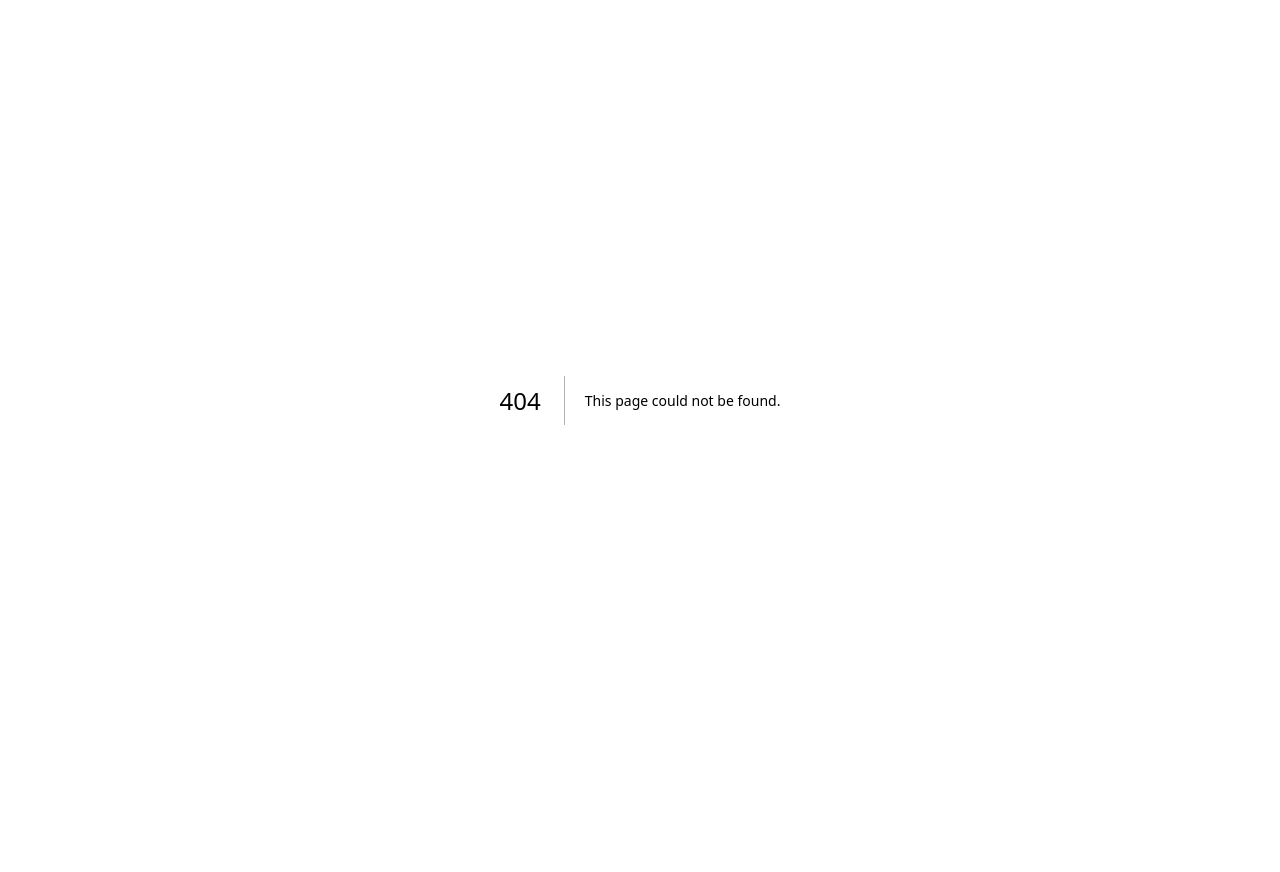
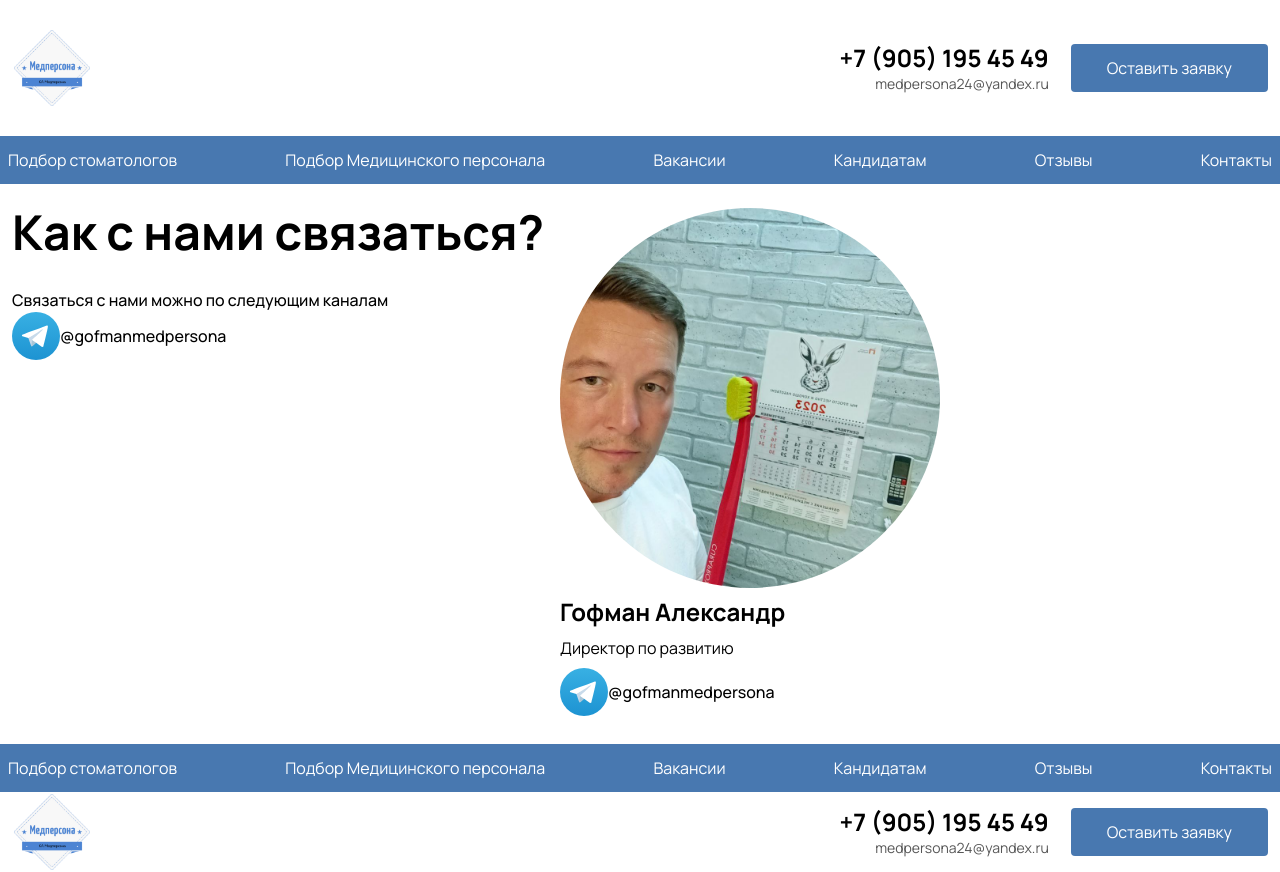
Before and after one commit to RVKPYATI/medpersona, a Next.js app: page /contacts in a window 1280 px wide. Before the commit this address had no page. Before the commit the page ends 800 px from the top, so only its background shows below. Built offline with nearby package versions, Linux system fonts and the light colour scheme.

Commit message:
add contacts page

```diff
--- /dev/null
+++ b/src/app/components/Contacts/ContactsPage.jsx
@@ -0,0 +1,53 @@
+import Image from "next/image";
+import Link from "next/link";
+
+export const ContactPage = () => {
+  return (
+    <div className="flex flex-wrap gap-4 mt-6">
+      <div className="">
+        <h1 className="text-5xl font-bold mb-8 ">Как с нами связаться?</h1>
+        <p className="font-medium">
+          Связаться с нами можно по следующим каналам
+        </p>
+        <Link href="https://t.me/gofmanmedpersona">
+          <div className="flex items-center">
+            <div>
+              <Image
+                src="/Telegram_logo.svg"
+                width={48}
+                height={48}
+                alt="svg"
+              />
+            </div>
+            <div className="font-medium">@gofmanmedpersona</div>
+          </div>
+        </Link>
+      </div>
+      <div>
+        <img
+          className="rounded-full w-[380px] h-[380px] object-cover"
+          src="/gofman_alexandr.jpg"
+          alt="Директор по развитию Александр Гофман"
+        />
+
+        <p className="text-2xl font-bold mt-2">Гофман Александр</p>
+        <p className="mt-2">Директор по развитию</p>
+        <div className="mt-2">
+          <Link href="https://t.me/gofmanmedpersona">
+            <div className="flex items-center">
+              <div>
+                <Image
+                  src="/Telegram_logo.svg"
+                  width={48}
+                  height={48}
+                  alt="svg"
+                />
+              </div>
+              <div className="font-medium">@gofmanmedpersona</div>
+            </div>
+          </Link>
+        </div>
+      </div>
+    </div>
+  );
+};
--- a/src/app/components/Logo/Logo.jsx
+++ b/src/app/components/Logo/Logo.jsx
@@ -1,8 +1,11 @@
 import Image from "next/image";
+import Link from "next/link";
 export const Logo = () => {
   return (
-    <div className="text-[#B4B4B4] text-[40px] font-bold ">
-      <Image src="/logo.png" width={80} height={80} alt="logo" />
-    </div>
+    <Link href="/">
+      <div className="text-[#B4B4B4] text-[40px] font-bold ">
+        <Image src="/logo.png" width={80} height={80} alt="logo" />
+      </div>
+    </Link>
   );
 };
--- a/src/app/components/Main/HeroSection.jsx
+++ b/src/app/components/Main/HeroSection.jsx
@@ -12,12 +12,12 @@ export const HeroSection = ({ openModal }) => {
       <div className="container mx-auto flex justify-center md:justify-between items-center flex-wrap px-3 text-center md:text-left">
         <div className="text-[#151515] max-w-[600px]">
           <h1 className="text-[50px] font-extrabold ">
-            Кадровое агенство Медперсона
+            Кадровое агентство Медперсона
           </h1>
           <p className="mb-8">
-            Поможем,когда самостоятельный поиск докторов не даёт результата, а
-            сторонние агенства по подбору персонала не имеют компетенций закрыть
-            узкие профильные задачи медицинского подбора кадров!
+            Поможем, когда самостоятельный поиск докторов не даёт результата, а
+            сторонние агентства по подбору персонала не имеют компетенций
+            закрыть узкие профильные задачи медицинского подбора кадров!
           </p>
           <Button title="Оставить заявку" onClick={openModal} />
         </div>
--- a/src/app/components/NavLinks/NavLinks.jsx
+++ b/src/app/components/NavLinks/NavLinks.jsx
@@ -37,7 +37,10 @@ export const NavLinks = ({ show }) => {
           </Link>
         </li>
         <li>
-          <Link href="#" className="text-[#FFFFFF] hover:bg-[#7198cc] p-2">
+          <Link
+            href="/contacts"
+            className="text-[#FFFFFF] hover:bg-[#7198cc] p-2"
+          >
             Контакты
           </Link>
         </li>
--- /dev/null
+++ b/src/app/contacts/layout.js
@@ -0,0 +1,17 @@
+import { Header } from "../components/Header/Header";
+import { Footer } from "../components/Footer/Footer";
+
+export const metadata = {
+  title: "КА МЕДПЕРСОНА | Конаткты",
+  description: "Кадровое агенство медперсона",
+};
+
+export default function Layout({ children }) {
+  return (
+    <>
+      <Header />
+      {children}
+      <Footer />
+    </>
+  );
+}
--- /dev/null
+++ b/src/app/contacts/page.js
@@ -0,0 +1,9 @@
+import { ContactPage } from "../components/Contacts/ContactsPage";
+
+export default function Contacts() {
+  return (
+    <div className="container mx-auto px-3">
+      <ContactPage />
+    </div>
+  );
+}
--- a/src/app/utils/constans.js
+++ b/src/app/utils/constans.js
@@ -1 +1 @@
-export const CHAT_ID = "-4098789378";
+export const CHAT_ID = "-4010766583";
```
Also changed, not shown: public/Telegram_logo.svg (added), public/gofman_alexandr.jpg (added).
